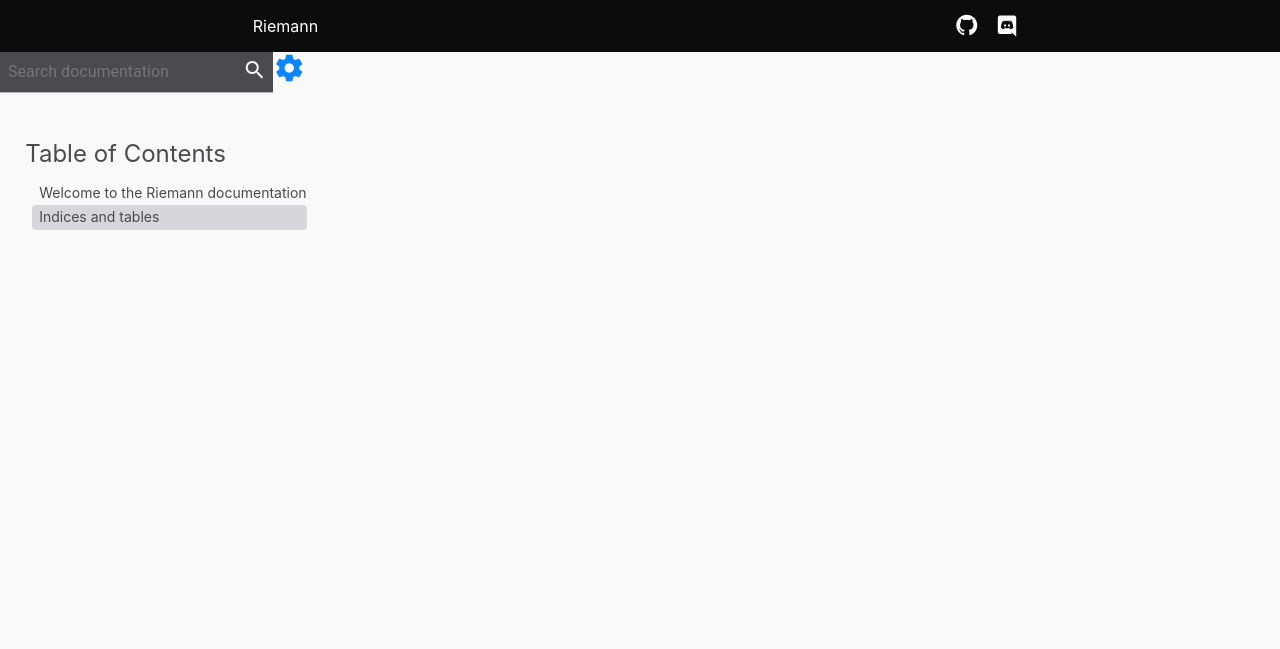
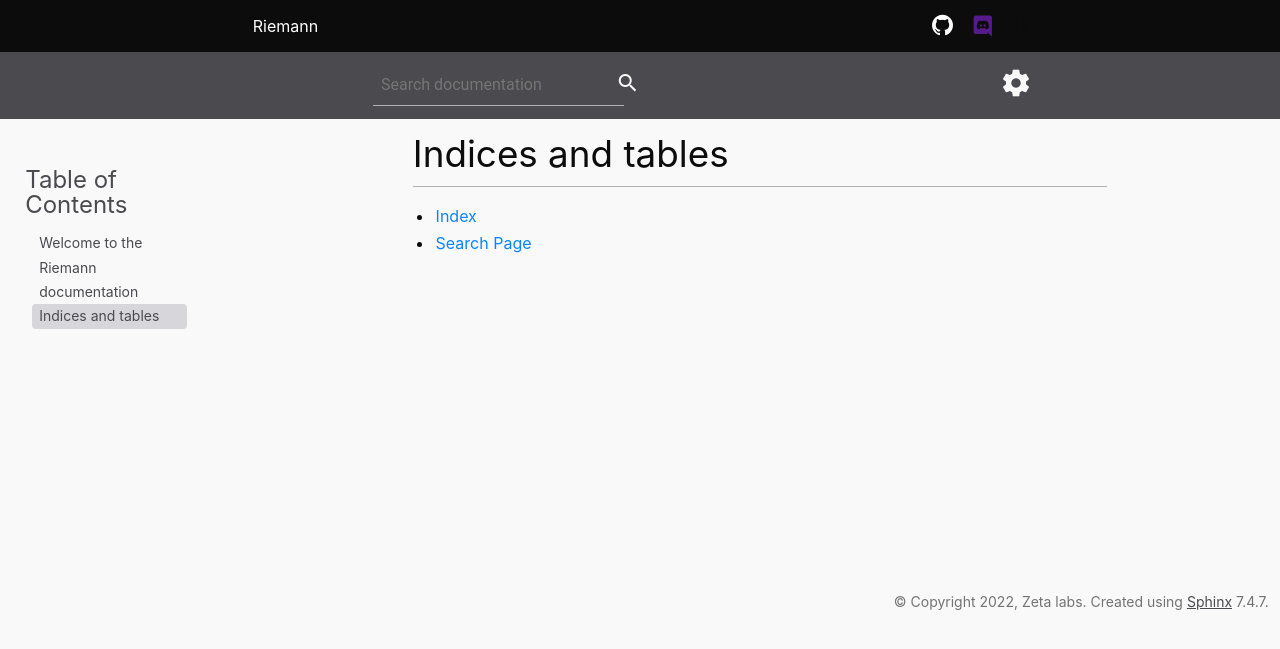
Before and after one commit to Zeta-Labs-HQ/Riemann-s-toolbox, a Sphinx documentation site: the page built from docs/source/index.rst, in a window 1280 px wide and 900 px high. Shown: the top 649 px of the window. Built offline with Sphinx 7.4.7, drawn with Linux system fonts in a browser that asks for light colours; some of the changed text lies outside the part shown.

Commit message:
Fix broken HTML ?

```diff
--- a/docs/source/_templates/layout.html
+++ b/docs/source/_templates/layout.html
@@ -82,9 +82,8 @@ DEALINGS IN THE SOFTWARE.
     <header class="grid-item">
       <nav>
         <a href="{{ pathto(master_doc)|e }}" class="main-heading">Riemann</a>
-        <a href="https://github.com/Zeta-Labs-HQ/Riemann-s-toolbox" title="GitHub"><span class="material-icons custom-icons">github</span></a>
-        <a href="{{ discord_invite }}" title="{{ _('Discord') }}"><span class="material-icons custom-icons">discord</span></a>
-        <!--<a href="{{ pathto('faq') }}" title="FAQ"><span class="material-icons">help_center</span></a>!-->
+        <a href="https://github.com/Zeta-Labs-HQ/riemann-s-toolbox" title="GitHub"><span class="material-icons custom-icons">github</span></a>
+        <a href=""{{ discord_invite }}" title="{{ _('Discord') }}"><span class="material-icons custom-icons">discord</span></a>')}}
         {#- If we have more links we can put them here #}
         <a onclick="mobileSearch.open();" title="{{ _('Search') }}" id="open-search" class="mobile-only"><span class="material-icons">search</span></a>
         <a onclick="mobileSearch.close();" title="{{ _('Close') }}" id="close-search" class="mobile-only" hidden><span class="material-icons">close</span></a>
@@ -101,6 +100,7 @@ DEALINGS IN THE SOFTWARE.
       </nav>
     </header>
     {#- The sub-header with search and extension related selection #}
+    <div class="sub-header grid-item">
       <form role="search" class="search" action="{{ pathto('search') }}" method="get">
         <div class="search-wrapper">
           <input type="search" name="q" placeholder="{{ _('Search documentation') }}" />
--- a/docs/source/index.rst
+++ b/docs/source/index.rst
@@ -1,7 +1,5 @@
 Welcome to the Riemann documentation
 =====================================
-
-This will be a module for use in the Zeta bot series
 
 
 .. toctree::
```
